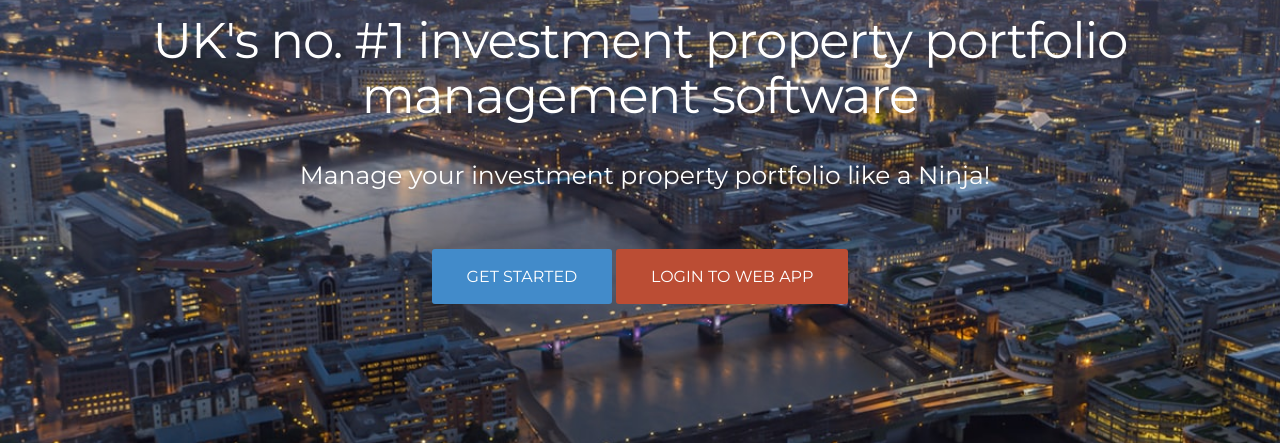
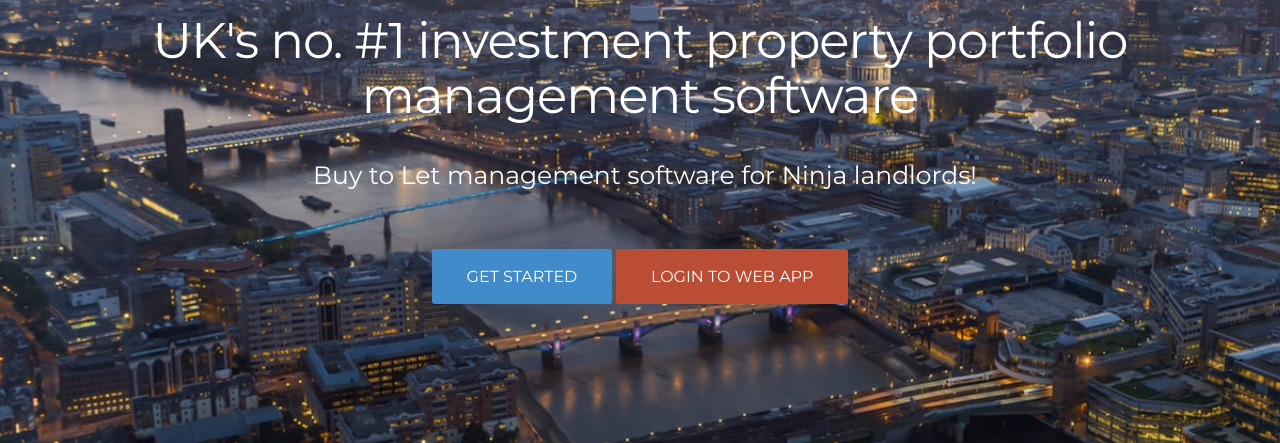
Before and after one commit to ruvcaltd/pninja, a plain HTML site: page index.html in a window 1280 px wide. Shown: the part 357-800 px from the top of the page. Drawn offline with nearby package versions, Linux system fonts and the light colour scheme.

Commit message:
subtitle

```diff
--- a/index.html
+++ b/index.html
@@ -42,7 +42,7 @@
 			</figure>
 			<h1 class="animated fadeInDown delay-07s">UK's no. #1 investment property portfolio management software</h1>
 			<ul class="we-create animated fadeInUp delay-1s">
-				<li>Manage your investment property portfolio like a Ninja!</li>
+				<li>Buy to Let management software for Ninja landlords!</li>
 			</ul>
 			<a class="link animated fadeInUp delay-1s servicelink" href="#about">Get Started</a>
 			<a class="link animated fadeInUp delay-1s servicelink" href="https://portfolioninja20200201094521.azurewebsites.net" style="background:#bb4d34">Login to Web App</a>
```
